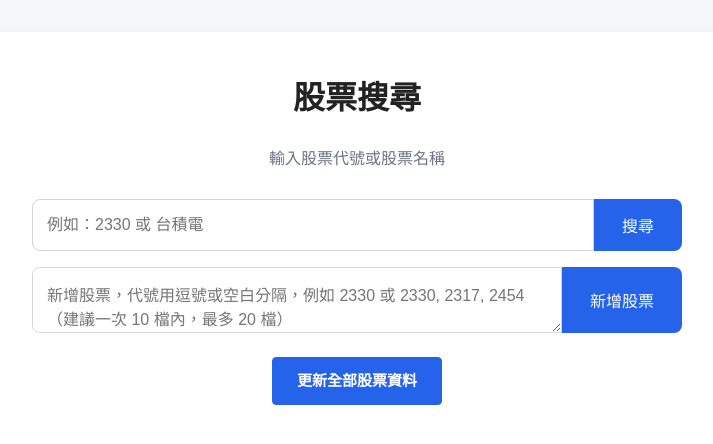
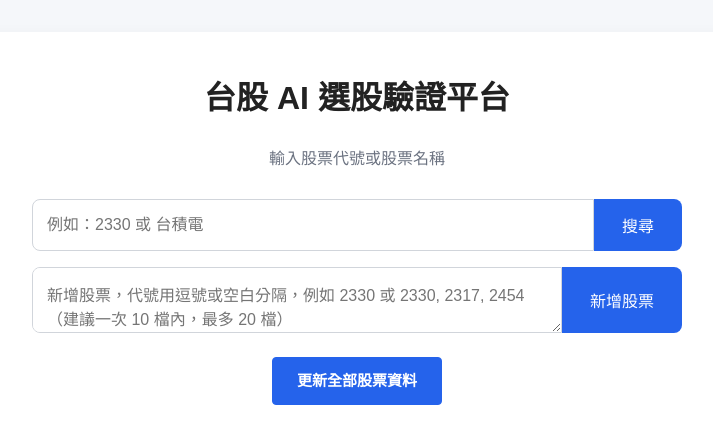
Before and after one commit to 80501tom-boop/PythonProject, a Django app: page / in a window 1280 px wide. Shown: the part 60-504 px from the top of the page, without its empty margins (283-996 px from the left). Run offline with Django 5.2, Linux system fonts and the light colour scheme; data that the repository does not hold is empty.

Commit message:
Rename index page title to 台股 AI 選股驗證平台
Co-authored-by: Copilot <223556219+Copilot@users.noreply.github.com>

```diff
--- a/templates/stocks/index.html
+++ b/templates/stocks/index.html
@@ -11,7 +11,7 @@
     <meta name="viewport"
           content="width=device-width, initial-scale=1.0">
 
-    <title>STOCK AI 股票分析平台</title>
+    <title>台股 AI 選股驗證平台</title>
 
     <link rel="stylesheet"
           href="{% static 'stocks/base.css' %}">
@@ -50,7 +50,7 @@
 
     <section class="hero">
         <h1>
-            股票搜尋
+            台股 AI 選股驗證平台
         </h1>
 
         <p>
```
